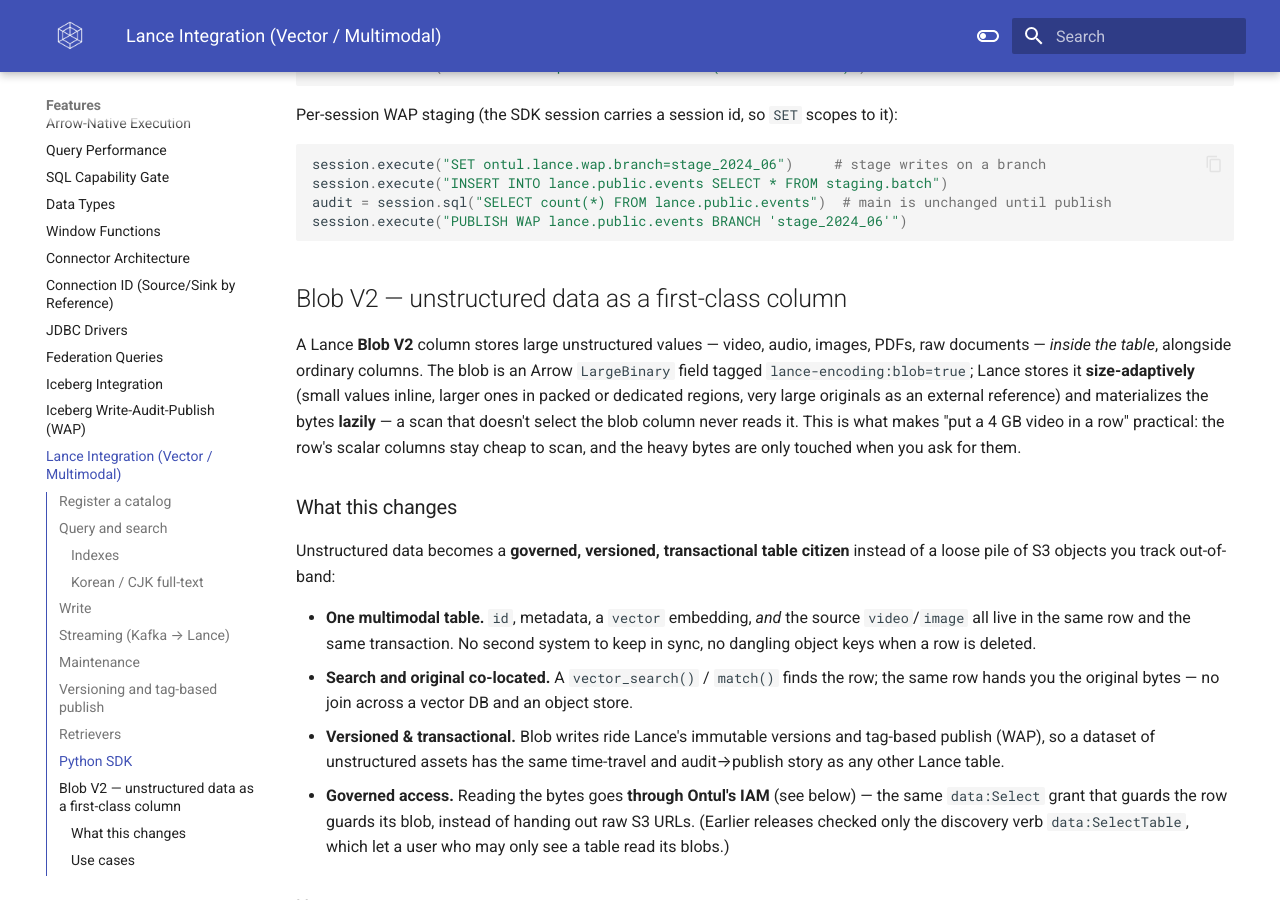
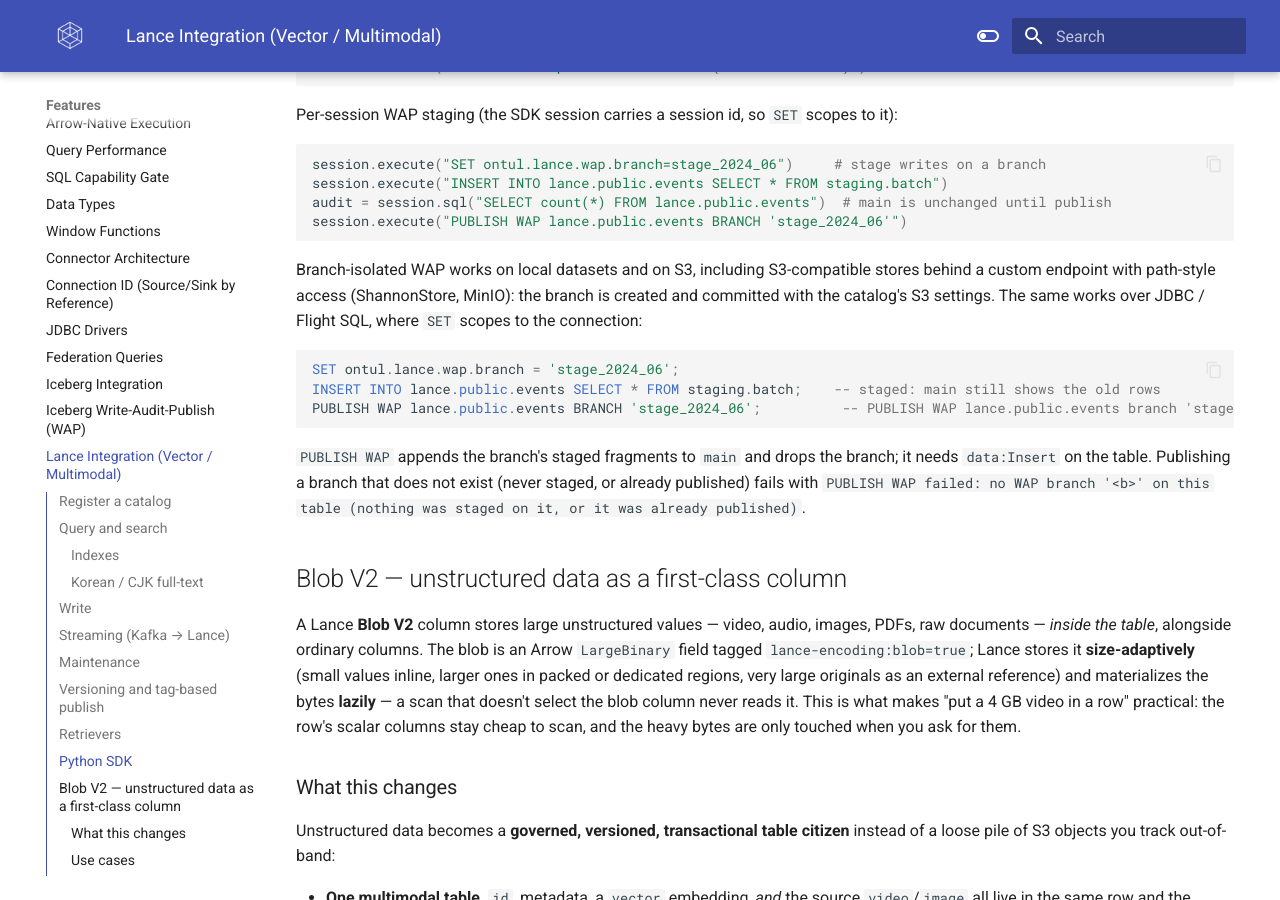
Before and after one commit to cloudcheflabs/ontul-docs, an MkDocs documentation site: the page built from docs/features/lance-integration.md, in a window 1280 px wide and 900 px high, scrolled down 4028 px. Built offline with MkDocs 1.6.1 and Material for MkDocs 9.7.7, drawn with Linux system fonts in a browser that asks for light colours; the version menu is left out; some of the changed text lies outside the part shown.

Commit message:
docs(iceberg,lance): a dropped / re-created view or table is seen on every master and from other engines; Lance branch WAP works on S3 (custom endpoint, path-style), PUBLISH WAP of a missing branch names it
Co-Authored-By: Claude Opus 5.5 <noreply@anthropic.com>

````diff
--- a/docs/features/lance-integration.md
+++ b/docs/features/lance-integration.md
@@ -206,6 +206,20 @@ audit = session.sql("SELECT count(*) FROM lance.public.events")  # main is uncha
 session.execute("PUBLISH WAP lance.public.events BRANCH 'stage_2024_06'")
 ```
 
+Branch-isolated WAP works on local datasets and on S3, including S3-compatible stores behind a custom endpoint
+with path-style access (ShannonStore, MinIO): the branch is created and committed with the catalog's S3 settings.
+The same works over JDBC / Flight SQL, where `SET` scopes to the connection:
+
+```sql
+SET ontul.lance.wap.branch = 'stage_2024_06';
+INSERT INTO lance.public.events SELECT * FROM staging.batch;    -- staged: main still shows the old rows
+PUBLISH WAP lance.public.events BRANCH 'stage_2024_06';          -- PUBLISH WAP lance.public.events branch 'stage_2024_06' → main v7
+```
+
+`PUBLISH WAP` appends the branch's staged fragments to `main` and drops the branch; it needs `data:Insert` on the
+table. Publishing a branch that does not exist (never staged, or already published) fails with
+`PUBLISH WAP failed: no WAP branch '<b>' on this table (nothing was staged on it, or it was already published)`.
+
 ## Blob V2 — unstructured data as a first-class column
 
 A Lance **Blob V2** column stores large unstructured values — video, audio, images, PDFs, raw
@@ -307,9 +321,9 @@ namespaces.
   checkpoint-barrier integration is in progress).
 - `UPDATE` is non-atomic (delete + re-append) and assumes the SET preserves column types; use
   `MERGE` for atomic new-value upserts.
-- Branch-isolated WAP works on local/dir datasets; on S3/Polaris, branch operations are currently
-  blocked by a Lance Java binding (they don't thread storage credentials), so WAP there errors
-  clearly rather than writing to `main` — use tag-based publish on S3 until that is fixed.
+- Branch-isolated WAP works on local datasets and on S3 (custom endpoints and path-style included). Earlier
+  releases failed on S3 behind a custom endpoint with `Bucket '<bucket>' not found`: the branch was created without
+  the catalog's S3 settings.
 - Blob V2 columns store unstructured data (video/audio/images/docs) as a first-class, governed,
   versioned column; reads are served through a governed, IAM-gated streaming endpoint and the SDK
   (`stream_blob` / `read_blob`) — see **[Blob V2](#blob-v2-unstructured-data-as-a-first-class-column)**.
````
Also changed, not shown: docs/iceberg/integration.md (+14 -1 lines).
